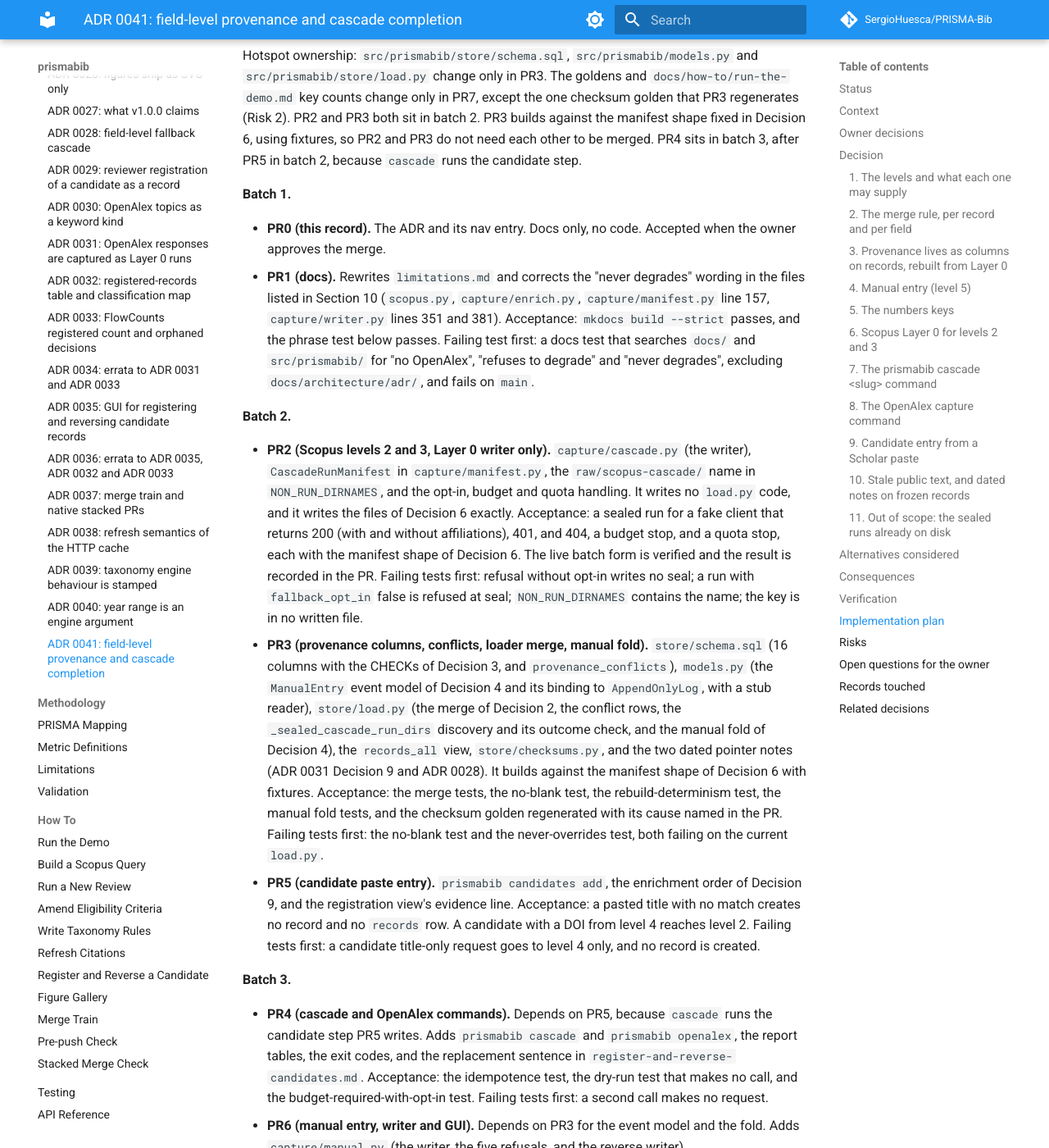
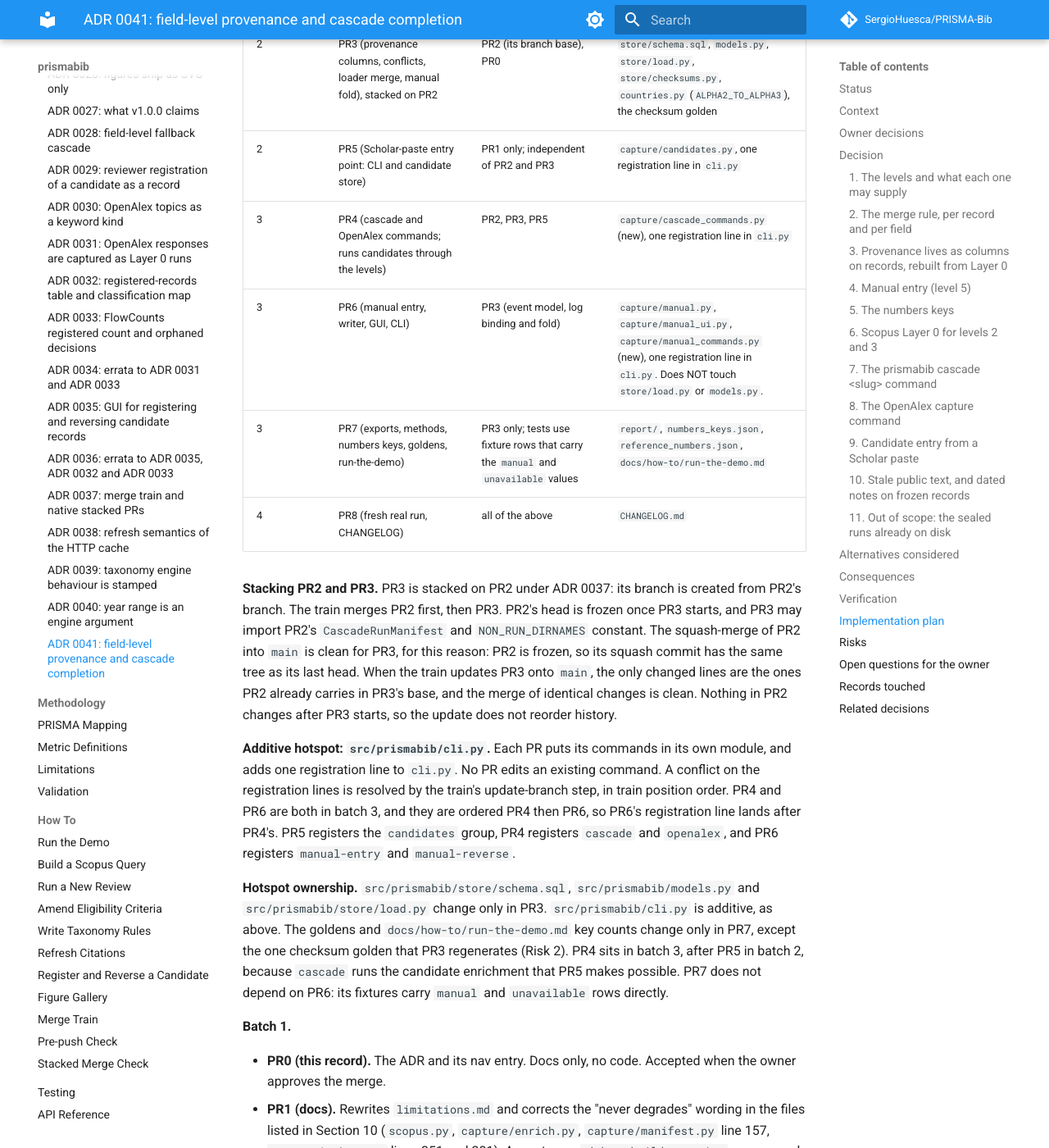
Before and after one commit to SergioHuesca/PRISMA-Bib, an MkDocs documentation site: the page built from docs/architecture/adr/0041-field-level-provenance-and-cascade-completion.md, in a window 1280 px wide and 1400 px high, scrolled down 16999 px. Shown: the whole window at 82% size. Built offline with MkDocs 1.6.1 and Material for MkDocs 9.7.7, drawn with Linux system fonts in a browser that asks for light colours; comment, search, counter and statistics services are not loaded; some of the changed text lies outside the part shown.

Commit message:
docs(adr): 0041 round-2 fixes - PR2/PR3 stacking, cli.py hotspot, country mapping
Co-Authored-By: Claude Sonnet 5.5 <noreply@anthropic.com>
Claude-Session: https://claude.ai/code/session_01QjNadz7h2UAZ2C2xhuaY8z

```diff
--- a/docs/architecture/adr/0041-field-level-provenance-and-cascade-completion.md
+++ b/docs/architecture/adr/0041-field-level-provenance-and-cascade-completion.md
@@ -73,6 +73,15 @@ level 4 supplies it when the record has OpenAlex topics, with source `openalex-t
 gives them. The topics are also written as `openalex-topic` links in `record_keywords`, as ADR 0030 specifies, whether or not
 they fill the field. Keywords never conflict and take no manual entry, because no keyword kind exists for manual values.
 
+**1c. Which records each level is asked about.**
+
+- Level 2 runs over records whose affiliations are unsupplied after level 1.
+- Level 3 runs over records whose affiliations are still unsupplied after level 2. It keys on `scopus_id` (ADR 0028 Resolved
+  item 2), which every Scopus record carries in `record_id`.
+- Level 4 runs over every record that has a DOI, and by title and year over records without one. It is not limited to blanks,
+  because a conflict needs the OpenAlex value even where Scopus supplied the field. This is cheap: about 23 requests of 50 DOIs
+  for 1,119 records.
+
 **1d. Level-1 abstract input.** The abstract is not read from the Abstract Retrieval runs. The loader sets `records.abstract` from
 the search entry's `dc:description` (`_record_from_entry` in `src/prismabib/store/load.py`), so the level-1 abstract is that
 search payload's text. Its payload reference is the record's own `payload_file` and `payload_line`, the same address as
@@ -81,16 +90,10 @@ ADR 0018) feed subject areas only, and this record does not change that. Authors
 `raw/<run_id>/` in the same way.
 
 **1e. Levels 2 and 3 never set `abstract` or `keywords`.** Their results carry no abstract and no keywords (Decision 1a), so the
-`abstract_*` and `keywords_*` columns are never written with a level 2 or 3 source.
-
-**1c. Which records each level is asked about.**
-
-- Level 2 runs over records whose affiliations are unsupplied after level 1.
-- Level 3 runs over records whose affiliations are still unsupplied after level 2. It keys on `scopus_id` (ADR 0028 Resolved
-  item 2), which every Scopus record carries in `record_id`.
-- Level 4 runs over every record that has a DOI, and by title and year over records without one. It is not limited to blanks,
-  because a conflict needs the OpenAlex value even where Scopus supplied the field. This is cheap: about 23 requests of 50 DOIs
-  for 1,119 records.
+`abstract_*` and `keywords_*` columns are never written with a level 2 or 3 source. Level 2 and 3 affiliations take the payload
+reference `scopus-cascade/<run_id>/response-NNNN.jsonl#0`, built from the `CascadeRunManifest` fields `run_id` and the request's
+`file`. Each response file holds exactly one line (ADR 0031 Decision 2 form), so the line is always `0`. The reference form for
+every source is listed in Decision 3.
 
 ### 2. The merge rule, per record and per field
 
@@ -118,6 +121,16 @@ one is used. Each field is compared as follows:
 - **affiliations, when the Scopus side is level 2 or 3:** the set of ISO 3166-1 alpha-3 country codes only. Level 2 and 3
   affiliations carry city and country and no reliable institution name (ADR 0028 Consequence 4), so they are never compared by
   name. A conflict arises only when the two country sets differ.
+
+**Country canonical form: ISO 3166-1 alpha-3.** This is the form `Affiliation.country` already stores. The existing code is
+`normalise_country` in `src/prismabib/countries.py`, which looks a string up in the pinned `_COUNTRY_TABLE` (the ISO short names,
+`_ALIASES`, and an identity entry for every alpha-3 code). Scopus country names therefore reach alpha-3 through that function, as
+the model validator already does. OpenAlex supplies alpha-2 codes (`country_code`), and `normalise_country` does not map them. PR3
+adds a pinned `ALPHA2_TO_ALPHA3` table beside `_COUNTRY_TABLE`, and a test checks that every target is a value of
+`_ISO_SHORT_NAMES`. For comparison only, a value that `normalise_country` leaves unmatched, or an alpha-2 code missing from the table,
+becomes the literal `unmapped`. The stored value keeps the raw string, as today. An `unmapped` member is removed before the sets are
+compared, so it never causes a conflict. If one side is empty after removal, there is no conflict. Tests pin one unmapped name and
+one unmapped alpha-2 code to this rule.
 
 OpenAlex abstracts are rebuilt from an inverted index, so punctuation and hyphenation differences may appear. That makes conflicts
 more frequent than real disagreement. Risk 4 covers it, and PR3 measures the rate before any count is published.
@@ -150,7 +163,14 @@ It is read-only in this record. Resolving a conflict is out of scope (Open quest
 | `<field>_source` | TEXT, NOT NULL | The allowed set per field, below |
 | `<field>_level` | INTEGER, NOT NULL | 0 to 5: the supplying level, fixed by the source (see the CHECK); 0 when the field is unavailable |
 | `<field>_outcome` | TEXT, NOT NULL | `value` or `unavailable` |
-| `<field>_payload_ref` | TEXT, nullable | The payload address, relative to `raw/`: `<path>#<id>`. `<id>` is the line index for a Scopus payload, the work id for OpenAlex, or the `event_id` for manual. NULL when unavailable |
+| `<field>_payload_ref` | TEXT, nullable | The payload address, relative to `raw/`, in the forms listed below. NULL when unavailable |
+
+The payload reference forms, one per source (all relative to `raw/`):
+
+- level 1: `<run_id>/page-NNNN.jsonl#<line>`, the record's `payload_file` and `payload_line`;
+- level 2 and 3: `scopus-cascade/<run_id>/response-NNNN.jsonl#0` (Decision 1e);
+- level 4: `openalex/<run_id>/response-NNNN.jsonl#<openalex_id>` (ADR 0031 Decision 2);
+- level 5: `manual_entries.jsonl#<event_id>`.
 
 Allowed `<field>_source` values per field: `abstract`: `scopus-complete`, `openalex`, `manual`, `unavailable`.
 `authors`: `scopus-complete`, `openalex`, `manual`, `unavailable`. `affiliations`: `scopus-complete`, `scopus-standard`,
@@ -305,9 +325,9 @@ named in the pull request that makes it.
 deleted on seal, and `manifest.json` as the seal. The name is added to `layout.NON_RUN_DIRNAMES`, as ADR 0031 Decision 8 does
 for `openalex`. The run ids come from `layout.new_run_id()`, and every write goes through `guard_writable`.
 
-**Manifest.** `CascadeRunManifest`, a new model in `capture/manifest.py`, not the frozen `RunManifest`. This section is the
-contract PR3 builds against. PR3 uses fixtures of this exact shape and does not import the PR2 writer. Its top-level fields, all
-required unless marked:
+**Manifest.** `CascadeRunManifest`, a new model in `capture/manifest.py`, not the frozen `RunManifest`. PR2 owns this model and its
+writer. PR3 is stacked on PR2 and imports the model and the `NON_RUN_DIRNAMES` name from it. This section is the contract both
+satisfy. Its top-level fields, all required unless marked:
 
 - `run_id` (str), `started_at`, `finished_at` (UTC datetimes), `endpoint` (str, the base URL only), `client_version`,
   `criteria_version` (str).
@@ -494,18 +514,31 @@ where the dependency column allows it.
 |---|---|---|---|
 | 1 | PR0 (this record) | none | `docs/architecture/adr/0041-*.md`, `mkdocs.yml` |
 | 1 | PR1 (docs) | none | public docs and the docstrings listed in PR1 |
-| 2 | PR2 (Scopus levels 2 and 3, Layer 0 writer) | PR1 | `capture/cascade.py`, `capture/manifest.py`, `capture/layout.py` (`NON_RUN_DIRNAMES`) |
-| 2 | PR3 (provenance columns, conflicts, loader merge, manual fold) | PR0 (the shapes fixed here) | `store/schema.sql`, `models.py`, `store/load.py`, `store/checksums.py`, goldens for the checksum table only |
-| 2 | PR5 (candidate paste entry) | PR2 writer, existing `capture_openalex` | `capture/candidates.py` (CLI wiring in `cli.py`) |
-| 3 | PR4 (cascade and OpenAlex commands) | PR2, PR3, and PR5 (`cascade` runs the candidate step that PR5 writes) | `cli.py` (`cascade`, `openalex`), `capture/cascade.py` (orchestration only) |
-| 3 | PR6 (manual entry, writer, GUI, CLI) | PR3 (event model, log binding and fold) | `capture/manual.py`, `capture/manual_ui.py`, `cli.py` (`manual-entry`, `manual-reverse`). Does NOT touch `store/load.py` or `models.py`. |
-| 3 | PR7 (exports, methods, numbers keys, goldens, run-the-demo) | PR3, PR6 | `report/`, `numbers_keys.json`, `reference_numbers.json`, `docs/how-to/run-the-demo.md` |
+| 2 | PR2 (Scopus levels 2 and 3, Layer 0 writer) | PR1 | `capture/cascade.py` (writer), `capture/manifest.py` (`CascadeRunManifest`), `capture/layout.py` (`NON_RUN_DIRNAMES`) |
+| 2 | PR3 (provenance columns, conflicts, loader merge, manual fold), stacked on PR2 | PR2 (its branch base), PR0 | `store/schema.sql`, `models.py`, `store/load.py`, `store/checksums.py`, `countries.py` (`ALPHA2_TO_ALPHA3`), the checksum golden |
+| 2 | PR5 (Scholar-paste entry point: CLI and candidate store) | PR1 only; independent of PR2 and PR3 | `capture/candidates.py`, one registration line in `cli.py` |
+| 3 | PR4 (cascade and OpenAlex commands; runs candidates through the levels) | PR2, PR3, PR5 | `capture/cascade_commands.py` (new), one registration line in `cli.py` |
+| 3 | PR6 (manual entry, writer, GUI, CLI) | PR3 (event model, log binding and fold) | `capture/manual.py`, `capture/manual_ui.py`, `capture/manual_commands.py` (new), one registration line in `cli.py`. Does NOT touch `store/load.py` or `models.py`. |
+| 3 | PR7 (exports, methods, numbers keys, goldens, run-the-demo) | PR3 only; tests use fixture rows that carry the `manual` and `unavailable` values | `report/`, `numbers_keys.json`, `reference_numbers.json`, `docs/how-to/run-the-demo.md` |
 | 4 | PR8 (fresh real run, CHANGELOG) | all of the above | `CHANGELOG.md` |
 
-Hotspot ownership: `src/prismabib/store/schema.sql`, `src/prismabib/models.py` and `src/prismabib/store/load.py` change only in
-PR3. The goldens and `docs/how-to/run-the-demo.md` key counts change only in PR7, except the one checksum golden that PR3 regenerates
-(Risk 2). PR2 and PR3 both sit in batch 2. PR3 builds against the manifest shape fixed in Decision 6, using fixtures, so PR2 and PR3
-do not need each other to be merged. PR4 sits in batch 3, after PR5 in batch 2, because `cascade` runs the candidate step.
+**Stacking PR2 and PR3.** PR3 is stacked on PR2 under ADR 0037: its branch is created from PR2's branch. The train merges PR2 first,
+then PR3. PR2's head is frozen once PR3 starts, and PR3 may import PR2's `CascadeRunManifest` and `NON_RUN_DIRNAMES` constant.
+The squash-merge of PR2 into `main` is clean for PR3, for this reason: PR2 is frozen, so its squash commit has the same tree as
+its last head. When the train updates PR3 onto `main`, the only changed lines are the ones PR2 already carries in PR3's base, and
+the merge of identical changes is clean. Nothing in PR2 changes after PR3 starts, so the update does not reorder history.
+
+**Additive hotspot: `src/prismabib/cli.py`.** Each PR puts its commands in its own module, and adds one registration line to
+`cli.py`. No PR edits an existing command. A conflict on the registration lines is resolved by the train's update-branch step, in
+train position order. PR4 and PR6 are both in batch 3, and they are ordered PR4 then PR6, so PR6's registration line lands after
+PR4's. PR5 registers the `candidates` group, PR4 registers `cascade` and `openalex`, and PR6 registers `manual-entry` and
+`manual-reverse`.
+
+**Hotspot ownership.** `src/prismabib/store/schema.sql`, `src/prismabib/models.py` and `src/prismabib/store/load.py` change only in
+PR3. `src/prismabib/cli.py` is additive, as above. The goldens and `docs/how-to/run-the-demo.md` key counts change only in PR7,
+except the one checksum golden that PR3 regenerates (Risk 2). PR4 sits in batch 3, after PR5 in batch 2, because `cascade` runs
+the candidate enrichment that PR5 makes possible. PR7 does not depend on PR6: its fixtures carry `manual` and `unavailable` rows
+directly.
 
 **Batch 1.**
 
@@ -518,8 +551,8 @@ do not need each other to be merged. PR4 sits in batch 3, after PR5 in batch 2,
 **Batch 2.**
 
 - **PR2 (Scopus levels 2 and 3, Layer 0 writer only).** `capture/cascade.py` (the writer), `CascadeRunManifest` in
-  `capture/manifest.py`, the `raw/scopus-cascade/` name in `NON_RUN_DIRNAMES`, and the opt-in, budget and quota handling. It writes
-  no `load.py` code, and it writes the files of Decision 6 exactly. Acceptance: a sealed run for a fake client that returns 200 (with
+  `capture/manifest.py`, the `scopus-cascade` entry in `NON_RUN_DIRNAMES` in `capture/layout.py`, and the opt-in, budget and quota
+  handling. It writes no `load.py` code, and it writes the files of Decision 6 exactly. PR2's head is frozen when PR3 starts. Acceptance: a sealed run for a fake client that returns 200 (with
   and without affiliations), 401, and 404, a budget stop, and a quota stop, each with the manifest shape of Decision 6. The live batch
   form is verified and the result is recorded in the PR. Failing tests first: refusal without opt-in writes no seal; a run with
   `fallback_opt_in` false is refused at seal; `NON_RUN_DIRNAMES` contains the name; the key is in no written file.
@@ -527,25 +560,30 @@ do not need each other to be merged. PR4 sits in batch 3, after PR5 in batch 2,
   and `provenance_conflicts`), `models.py` (the `ManualEntry` event model of Decision 4 and its binding to `AppendOnlyLog`, with a
   stub reader), `store/load.py` (the merge of Decision 2, the conflict rows, the `_sealed_cascade_run_dirs` discovery and its
   outcome check, and the manual fold of Decision 4), the `records_all` view, `store/checksums.py`, and the two dated pointer notes
-  (ADR 0031 Decision 9 and ADR 0028). It builds against the manifest shape of Decision 6 with fixtures. Acceptance: the merge tests,
+  (ADR 0031 Decision 9 and ADR 0028). It is stacked on PR2 and imports PR2's `CascadeRunManifest` and `NON_RUN_DIRNAMES` name, and
+  its tests may use both. Acceptance: the merge tests,
   the no-blank test, the rebuild-determinism test, the manual fold tests, and the checksum golden regenerated with its cause named in
   the PR. Failing tests first: the no-blank test and the never-overrides test, both failing on the current `load.py`.
-- **PR5 (candidate paste entry).** `prismabib candidates add`, the enrichment order of Decision 9, and the registration view's
-  evidence line. Acceptance: a pasted title with no match creates no record and no `records` row. A candidate with a DOI from
-  level 4 reaches level 2. Failing tests first: a candidate title-only request goes to level 4 only, and no record is created.
+- **PR5 (Scholar-paste entry point).** Independent of PR2 and PR3. Adds `prismabib candidates add <slug> --reviewer R [--file PATH]`
+  as a registration in `cli.py`, its command module `capture/candidate_commands.py`, and the candidate store writes through the
+  existing `parse_pasted_rows` and `CandidateLog.add`. It runs no HTTP request: enrichment is PR4's. Acceptance: a pasted row writes
+  one candidate event and no `records` row, and a second identical paste is refused by `CandidateLog`. Failing tests first: a paste
+  creates no record.
 
 **Batch 3.**
 
-- **PR4 (cascade and OpenAlex commands).** Depends on PR5, because `cascade` runs the candidate step PR5 writes. Adds
-  `prismabib cascade` and `prismabib openalex`, the report tables, the exit codes, and the replacement sentence in
-  `register-and-reverse-candidates.md`. Acceptance: the idempotence test, the dry-run test that makes no call, and the
+- **PR4 (cascade and OpenAlex commands).** Depends on PR2, PR3 and PR5. Adds `prismabib cascade` and `prismabib openalex` in
+  `capture/cascade_commands.py`, and runs candidates through the levels: the candidate step of `cascade` searches each candidate by DOI
+  at level 2, then level 3 by the `scopus_id` returned, and by title and year at level 4 to obtain a DOI. It also adds the report
+  tables, the exit codes, and the replacement sentence in `register-and-reverse-candidates.md`. Acceptance: the idempotence test, the dry-run test that makes no call, and the
   budget-required-with-opt-in test. Failing tests first: a second call makes no request.
 - **PR6 (manual entry, writer and GUI).** Depends on PR3 for the event model and the fold. Adds `capture/manual.py` (the writer,
-  the five refusals, and the reverse writer), `capture/manual_ui.py`, and the CLI commands `prismabib manual-entry` and
-  `prismabib manual-reverse`. It does not touch `store/load.py` or `models.py`; the fold and the event model are PR3's. Acceptance:
+  the five refusals, and the reverse writer), `capture/manual_ui.py`, `capture/manual_commands.py` with the CLI commands
+  `prismabib manual-entry` and `prismabib manual-reverse`, and one registration line in `cli.py`. It does not touch `store/load.py` or `models.py`; the fold and the event model are PR3's. Acceptance:
   the five refusals, the reversal, the GUI and CLI parity test, and the disabled button for a DOI-less record. Failing tests first:
   a manual value for a supplied field is refused by the writer.
-- **PR7 (exports, methods, numbers keys, goldens, run-the-demo).** The export columns, `methods.cascade_sentence`, the 29 keys,
+- **PR7 (exports, methods, numbers keys, goldens, run-the-demo).** Depends on PR3 only. Its tests use fixture rows that carry
+  `manual` and `unavailable` values in the columns PR3 adds, so it does not wait for PR6. The export columns, `methods.cascade_sentence`, the 29 keys,
   `numbers_keys.json`, `reference_numbers.json`, `docs/how-to/run-the-demo.md` (the 44 to 73 key count, the optional list, and the
   stale `33`), and the `limitations.md` label text. Acceptance: the golden tests pass with the stated changes, and `fill` on the demo
   manuscript passes. Failing tests first: the key-set golden, which fails until the keys are added.
@@ -613,4 +651,6 @@ do not need each other to be merged. PR4 sits in batch 3, after PR5 in batch 2,
 - [ADR 0032](0032-registered-records-table-and-classification-map.md): `registered_records`, whose columns are the subject of open question 2.
 - [ADR 0035](0035-gui-registration-of-candidates.md): the GUI and CLI single-writer rule, and KEY_MAP.
 - [ADR 0039](0039-taxonomy-engine-behaviour-stamp.md): the `methods.*` exemption that Decision 5 relies on.
+- [ADR 0037](0037-merge-train-and-native-stacked-prs.md): the merge train and native stacked pull requests that the PR2 to PR3 stack
+  and the additive `cli.py` hotspot rely on.
 - [ADR 0040](0040-year-range-in-analysis-engines.md): the precedent for optional `methods.*` keys.
```
